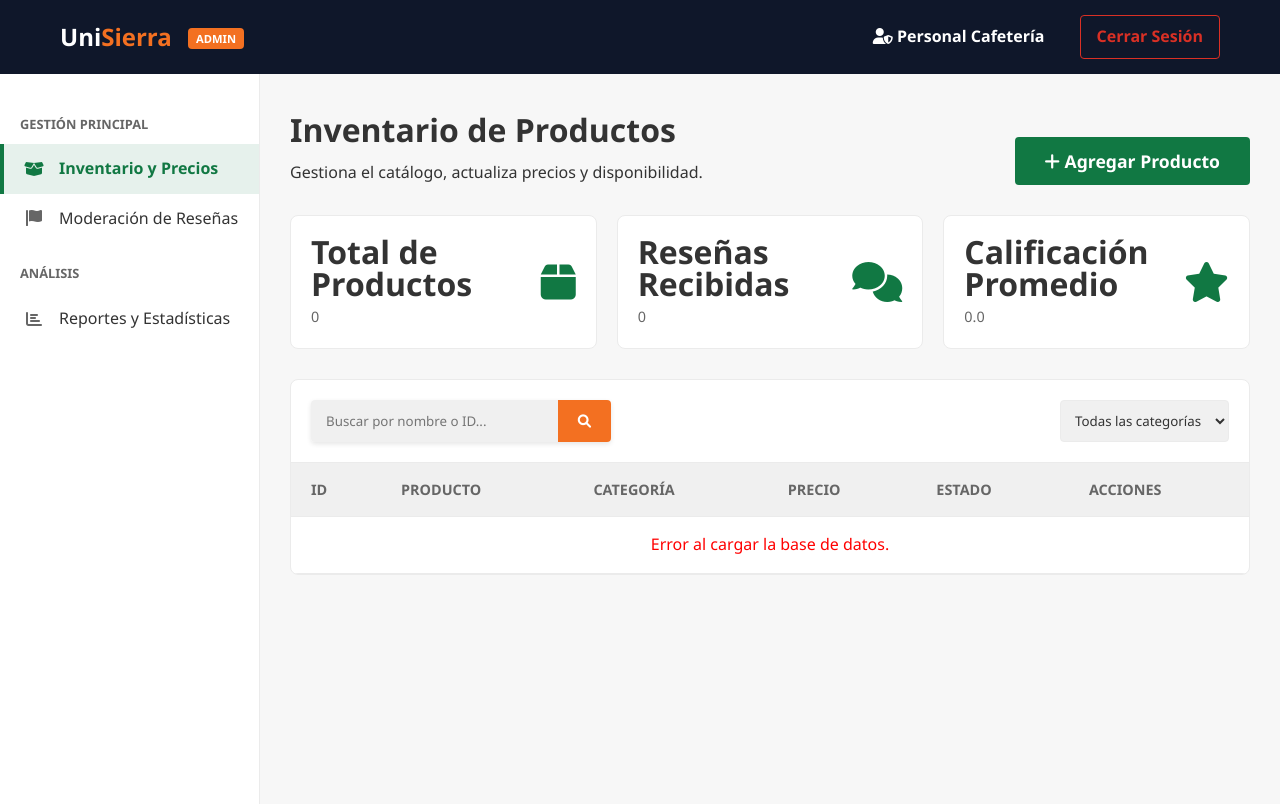
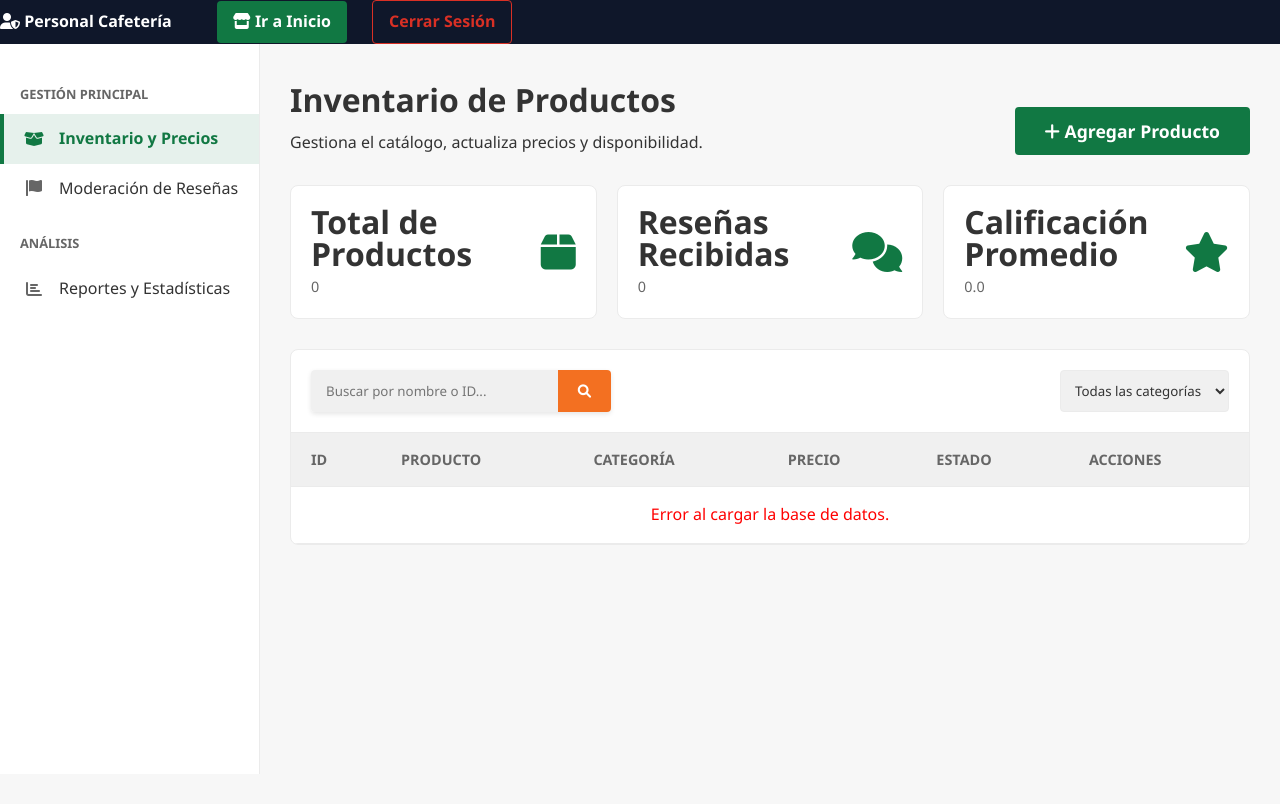
Before and after one commit to JuseAR27/Unisierra-eats, a website: page admin/panel_admin.html in a window 1280 px wide. Drawn offline with Linux system fonts and the light colour scheme; no server answers.

Commit message:
feat: add admin panel link for users with admin role and enforce institutional email for registration

```diff
--- a/admin/panel_admin.html
+++ b/admin/panel_admin.html
@@ -10,15 +10,15 @@
 <body class="admin-body">
 
     <header class="navbar admin-navbar">
-        <div class="nav-container">
-            <div class="logo">
-                <span class="logo-text">Uni<span class="highlight-orange">Sierra</span> <span class="admin-badge">ADMIN</span></span>
+        <div class="nav-actions">
+                <span class="admin-user"><i class="fas fa-user-shield"></i> Personal Cafetería</span>
+                <a href="../public/index.html" class="btn-solid" style="background-color: var(--primary-green); margin: 0 10px;">
+                    <i class="fas fa-store"></i> Ir a Inicio
+                </a>
+                <a href="../public/index.html" onclick="localStorage.removeItem('unisierra_sesion');" class="btn-outline text-danger" style="border-color: #d93025;">
+                    Cerrar Sesión
+                </a>
             </div>
-            <div class="nav-actions">
-                <span class="admin-user"><i class="fas fa-user-shield"></i> Personal Cafetería</span>
-                <a href="../public/index.html" class="btn-outline text-danger" style="border-color: #d93025;">Cerrar Sesión</a>
-            </div>
-        </div>
     </header>
 
     <div class="admin-layout">
```
Also changed, not shown: public/js/app.js (+12 -0 lines).
